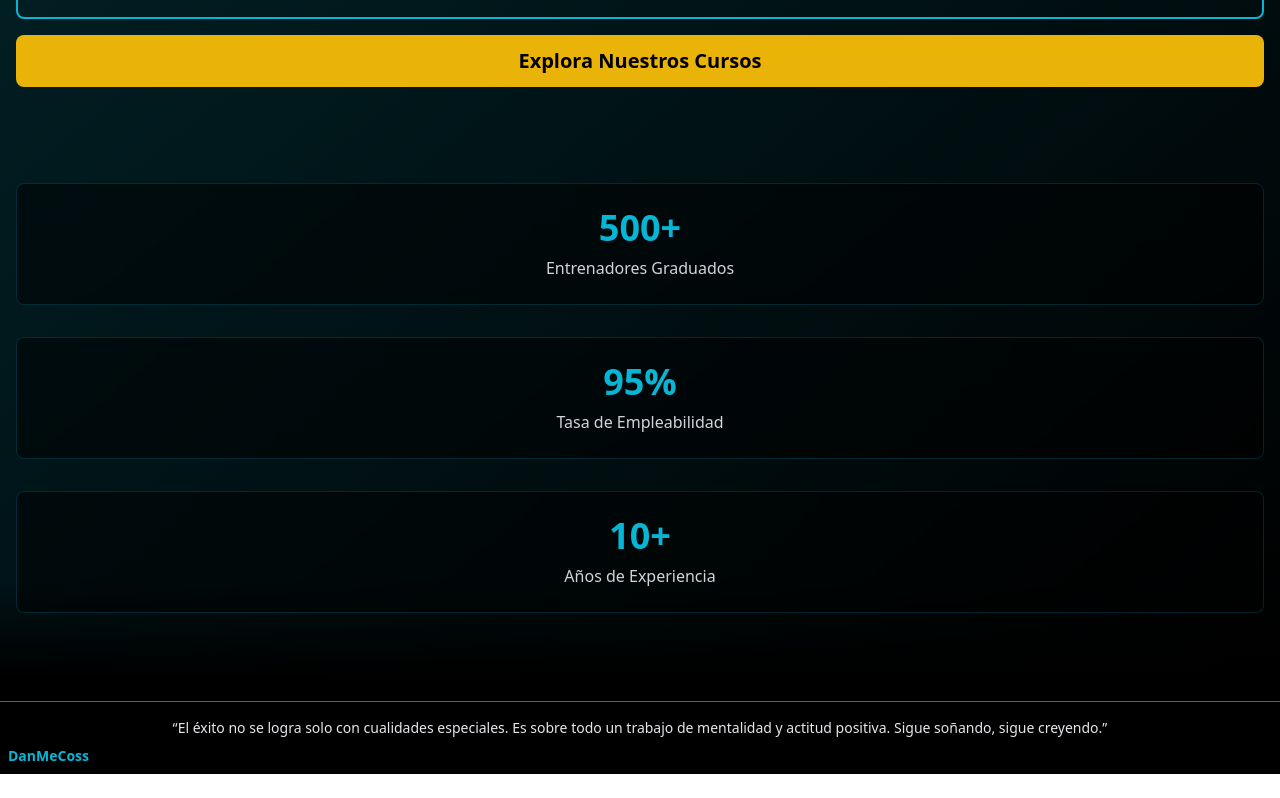
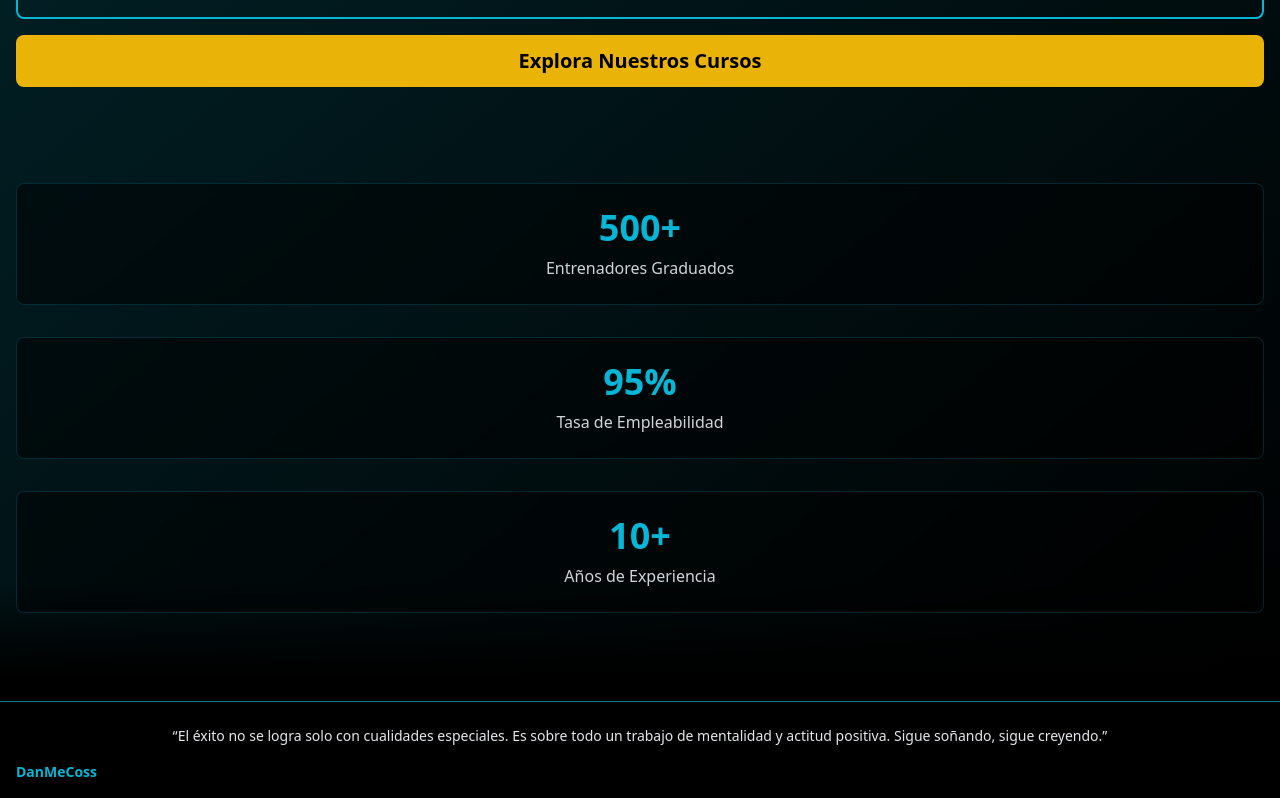
Before and after one commit to kiskee/SVG-Natacion, a React (Vite) app: page / in a window 1280 px wide. Shown: the part 514-1312 px from the top of the page. Before the commit the page ends 1288 px from the top, so only its background shows below. Built offline with nearby package versions, Linux system fonts and the light colour scheme; no server answers.

Commit message:
[DEV] - fixing footer spaces

```diff
--- a/src/components/Footer.jsx
+++ b/src/components/Footer.jsx
@@ -1,12 +1,12 @@
 export default function Footer() {
   return (
     <footer className="mt-6 text-gray-200 text-sm relative flex flex-col justify-center border-t border-cyan-400 border-opacity-60">
-      <p className="text-center pt-4">
+      <p className="text-center pt-4 m-2">
         “El éxito no se logra solo con cualidades especiales. Es sobre todo un
         trabajo de mentalidad y actitud positiva. Sigue soñando, sigue
         creyendo.”
       </p>
-      <span className="font-bold text-cyan-500 pt-2 ml-2 mb-2">
+      <span className="font-bold text-cyan-500 pt-2 ml-4 mb-4">
         <a href="https://github.com/kiskee">DanMeCoss</a>
       </span>
     </footer>
```
